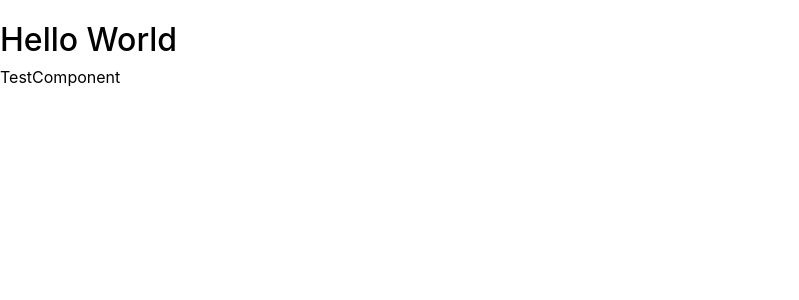
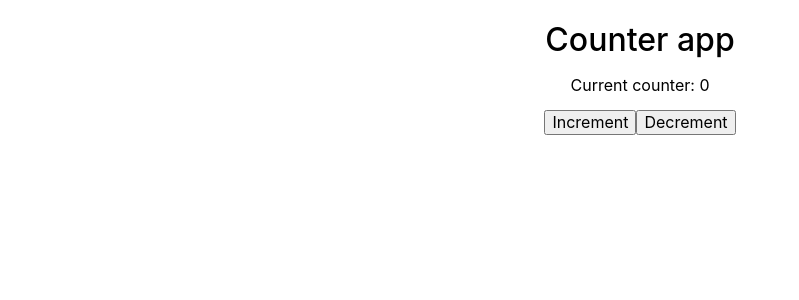
Before and after one commit to react-custom-projects/mocha-chai-testing, a React app: page / in a window 1280 px wide. Shown: the top 300 px of the page, without its empty margins (0-799 px from the left). Built offline with nearby package versions, Linux system fonts and the light colour scheme.

Commit message:
add counter

```diff
--- a/src/App.jsx
+++ b/src/App.jsx
@@ -1,13 +1,24 @@
-import React from 'react';
+import React, { useState } from 'react';
 import { hot } from 'react-hot-loader/root';
 //error boundary
 import { ErrorBoundary } from 'react-error-boundary';
 //error boundary fallback
 import ErrorBoundaryFallback from './js/generic/ErrorBoundaryFallback';
 //components
-import TestComponent from './js/containers/TestComponent';
+import CurrentCounter from './js/containers/CurrentCounter';
 
-const App = () => (
+const App = () => {
+	const [counter, setCounter] = useState(0);
+
+	const incrementHandler = () => {
+		setCounter((prev) => prev + 1);
+	};
+
+	const decrementHandler = () => {
+		setCounter((prev) => prev - 1);
+	};
+
+	return (
 		<ErrorBoundary
 			FallbackComponent={ErrorBoundaryFallback}
 			onReset={() => {
@@ -15,9 +26,18 @@ const App = () => (
 				console.log('Try again clicked');
 			}}
 		>
-		<h1>Hello World</h1>
-		<TestComponent />
+			<div className="container">
+				<h1>Counter app</h1>
+				<CurrentCounter counter={counter} />
+				<button type="button" onClick={incrementHandler}>
+					Increment
+				</button>
+				<button type="button" onClick={decrementHandler}>
+					Decrement
+				</button>
+			</div>
 		</ErrorBoundary>
 	);
+};
 
 export default hot(App);
--- /dev/null
+++ b/src/js/containers/CurrentCounter.jsx
@@ -0,0 +1,7 @@
+import React from 'react';
+
+const CurrentCounter = ({ counter }) => {
+	return <p>Current counter: {counter}</p>;
+};
+
+export default CurrentCounter;
--- a/src/js/containers/TestComponent.jsx
+++ /dev/null
@@ -1,7 +0,0 @@
-import React from 'react';
-
-const TestComponent = () => {
-	return <div>TestComponent</div>;
-};
-
-export default TestComponent;
```
Also changed, not shown: 1 other file (tests, documents, lock files or other folders). Lines whose indentation alone changed are shown as unchanged.
